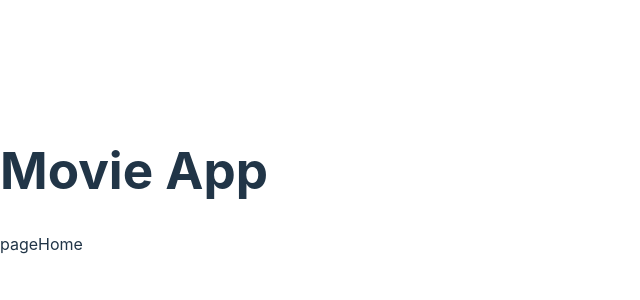
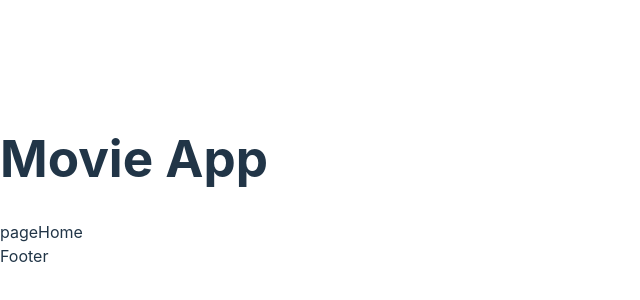
Before and after one commit to Bianca-BCIT/FWD40-Movie, a React (Vite) app: page / in a window 1280 px wide. Shown: the part 218-518 px from the top of the page, without its empty margins (0-640 px from the left). Built offline with nearby package versions, Linux system fonts and the light colour scheme.

Commit message:
created footer

```diff
--- /dev/null
+++ b/src/components/Footer.jsx
@@ -0,0 +1,5 @@
+function Footer() {
+    return <footer>Footer</footer>
+}
+
+export default Footer;
--- a/src/router/AppRouter.jsx
+++ b/src/router/AppRouter.jsx
@@ -1,7 +1,7 @@
 import { BrowserRouter, Routes, Route } from "react-router-dom";
 import PageHome from "../pages/pageHome";
 import Header from "../components/Header";
-
+import Footer from "../components/Footer";
 function AppRouter() {
     return (
         <BrowserRouter>
@@ -9,6 +9,7 @@ function AppRouter() {
             <Routes>
                 <Route path="/" element={<PageHome />} />
             </Routes>
+            <Footer />
         </BrowserRouter>
     )
 }
```
